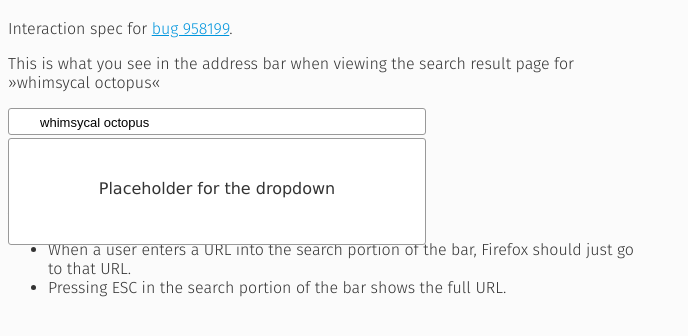
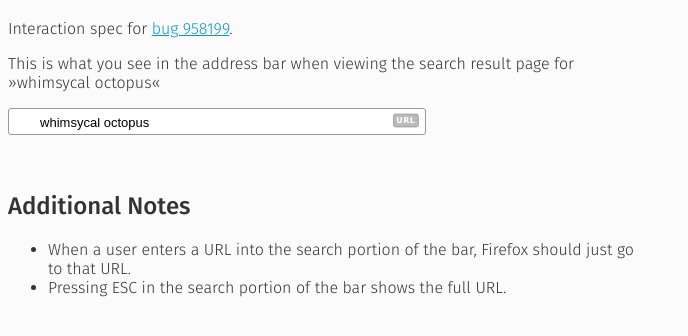
Before and after one commit to phlsa/ff-search-callout-2, a plain HTML site: page index.html in a window 1280 px wide. Shown: the part 62-398 px from the top of the page, without its empty margins (0-688 px from the left). Drawn offline with Linux system fonts and the light colour scheme.

Commit message:
add toggle button

```diff
--- a/css/style.css
+++ b/css/style.css
@@ -27,12 +27,35 @@ input {
 }
 
 .url-bar {
+  position: relative;
   float: left;
   border: 1px solid #999;
   width: 400px;
   background-color: #fff;
   padding: 2px 8px 3px 8px;
   border-radius: 3px;
+}
+
+.url-button {
+  position: absolute;
+  right: 3px;
+  top: 3px;
+  z-index: 10;
+  background: #bbb;
+  border: 1px solid #999;
+  font-size: 10px;
+  letter-spacing: 0.5px;
+  font-weight: bold;
+  color: #fff;
+  padding: 2px 3px;
+  border-radius: 3px;
+  cursor: default;
+  transform: scale(0.8);
+  text-transform: uppercase;
+}
+.url-button:hover {
+  color: #fff;
+  background-color: #999;
 }
 
 .dropdown {
--- a/index.html
+++ b/index.html
@@ -18,6 +18,7 @@
   <div class="url-bar">
     <div id="url-box"></div>
     <input type="text" id="search-box" value="whimsycal octopus">
+    <a class="url-button">URL</a>
   </div>
   <div class="dropdown">
     Placeholder for the dropdown
--- a/js/app.js
+++ b/js/app.js
@@ -8,6 +8,20 @@ Proto.globalize();
 var urlBox = select("#url-box");
 var searchBox = select("#search-box");
 var dropdown = select(".dropdown");
+var urlButton = select(".url-button");
+
+urlButton.addEventListener("click", function() {
+  if (urlButton.text == 'URL') {
+    searchBox.value = fullURL;
+    searchBox.setSelectionRange(0, searchBox.value.length);
+    after(0, function() { searchBox.scrollLeft = 0 });
+    urlButton.text = 'Search Term';
+  } else {
+    searchBox.value = "whimsycal octopus";
+    urlButton.text = 'URL'
+  }
+
+});
 
 searchBox.addEventListener("focus", function() {
   searchBox.setSelectionRange(0, searchBox.value.length)
@@ -38,3 +52,4 @@ function updateUrlBox() {
 }
 
 updateUrlBox();
+dropdown.style.display = "none";
```
